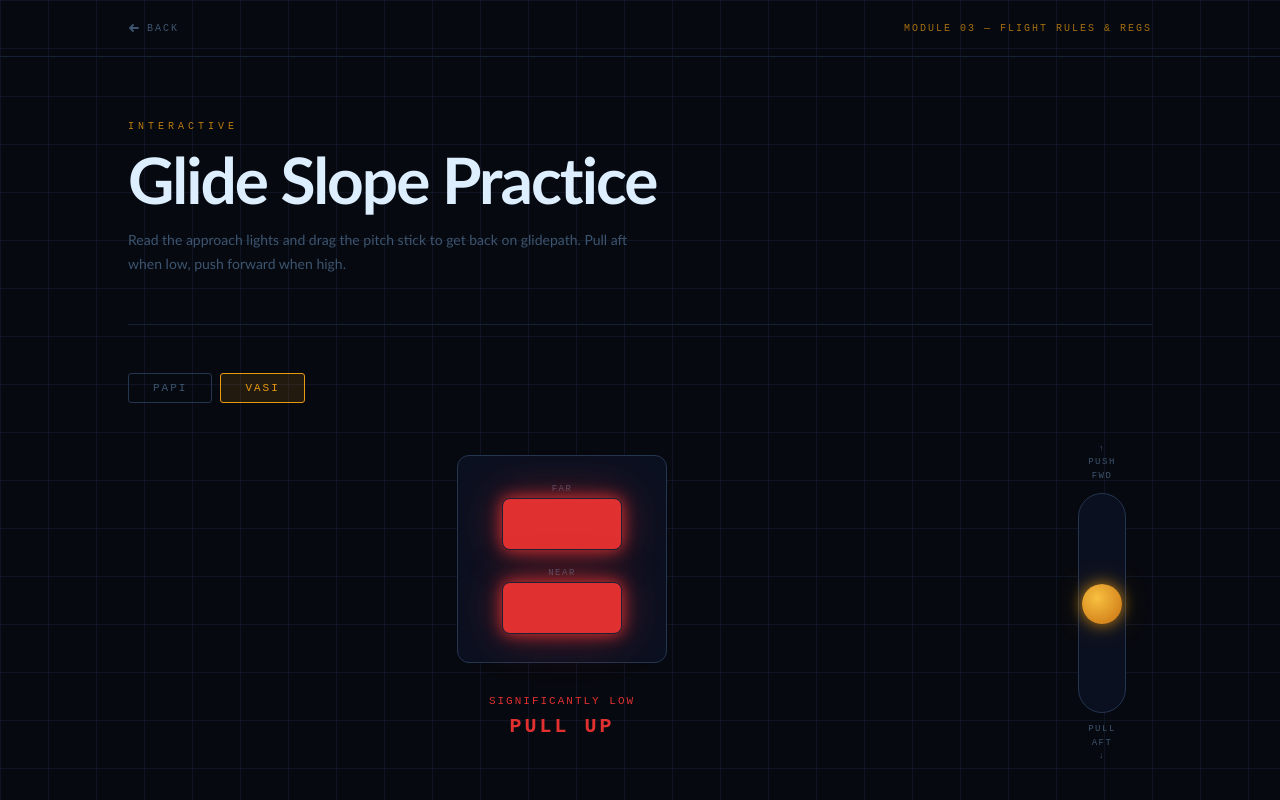
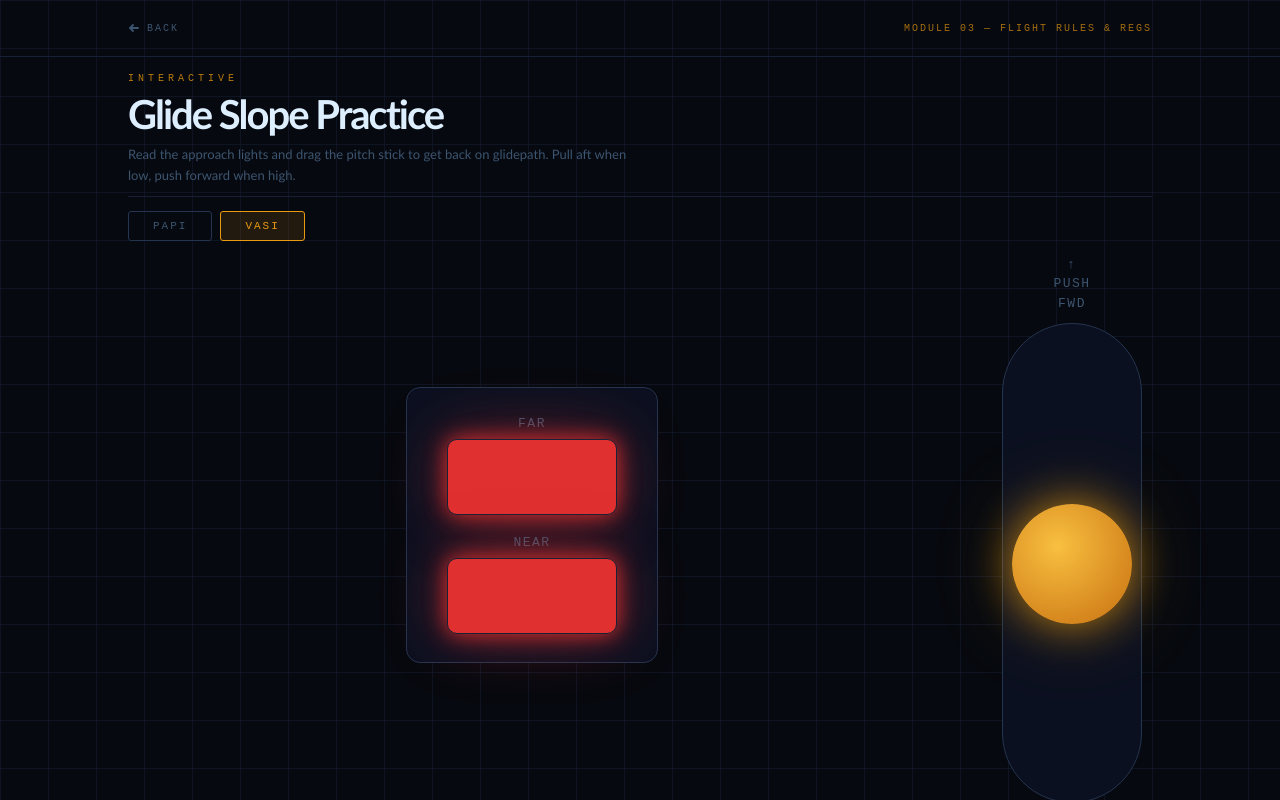
Before and after one commit to rileymayr/nife-materials, a website: page flight-rules-regs/glide-slope-practice.html in a window 1280 px wide. Both pictures are taken after a click on the button "VASI". Shown: the top 800 px of the page. Drawn offline with Linux system fonts and the light colour scheme.

Commit message:
finalized guide slope

```diff
--- a/flight-rules-regs/glide-slope-practice.html
+++ b/flight-rules-regs/glide-slope-practice.html
@@ -93,7 +93,7 @@
     }
 
     .page-hero {
-      padding: 64px 0 48px;
+      padding: 16px 0 10px;
       animation: riseIn 0.7s cubic-bezier(0.16, 1, 0.3, 1) both;
     }
 
@@ -103,30 +103,30 @@
       letter-spacing: 4px;
       text-transform: uppercase;
       color: var(--color);
-      margin-bottom: 16px;
+      margin-bottom: 10px;
       opacity: 0.8;
     }
 
     .page-title {
-      font-size: clamp(36px, 6vw, 64px);
+      font-size: clamp(24px, 4vw, 40px);
       font-weight: 700;
       letter-spacing: -2px;
       color: var(--white);
       line-height: 1;
-      margin-bottom: 16px;
+      margin-bottom: 10px;
     }
 
     .page-desc {
-      font-size: 14px;
+      font-size: 13px;
       color: var(--text-dim);
       max-width: 520px;
-      line-height: 1.7;
+      line-height: 1.6;
     }
 
     .divider {
       height: 1px;
       background: var(--border);
-      margin: 0 0 48px;
+      margin: 0 0 14px;
     }
 
     footer {
@@ -152,7 +152,7 @@
     .mode-tabs {
       display: flex;
       gap: 8px;
-      margin-bottom: 40px;
+      margin-bottom: 14px;
     }
 
     .mode-tab {
@@ -179,11 +179,11 @@
 
     /* ---- Sim area ---- */
 
-    .interactive { padding-bottom: 96px; }
+    .interactive { padding-bottom: 20px; }
 
     .sim-area {
       display: grid;
-      grid-template-columns: 1fr 100px;
+      grid-template-columns: 1fr 160px;
       gap: 56px;
       align-items: center;
     }
@@ -194,7 +194,7 @@
       display: flex;
       flex-direction: column;
       align-items: center;
-      gap: 32px;
+      gap: 20px;
     }
 
     /* PAPI */
@@ -202,10 +202,10 @@
     .papi-housing {
       background: var(--surface);
       border: 1px solid var(--border-hi);
-      border-radius: 12px;
-      padding: 32px 44px;
+      border-radius: 14px;
+      padding: 28px 40px;
       display: flex;
-      gap: 22px;
+      gap: 28px;
       align-items: center;
       transition: border-color 0.4s, box-shadow 0.4s;
     }
@@ -216,8 +216,8 @@
     }
 
     .papi-light {
-      width: 72px;
-      height: 72px;
+      width: 104px;
+      height: 104px;
       border-radius: 50%;
       background: #120808;
       transition: background 0.22s, box-shadow 0.22s;
@@ -225,12 +225,12 @@
 
     .papi-light.red {
       background: #e03030;
-      box-shadow: 0 0 18px #e03030, 0 0 48px rgba(224, 48, 48, 0.45);
+      box-shadow: 0 0 26px #e03030, 0 0 70px rgba(224, 48, 48, 0.45);
     }
 
     .papi-light.white {
       background: #ddeeff;
-      box-shadow: 0 0 18px rgba(221, 238, 255, 0.95), 0 0 48px rgba(221, 238, 255, 0.4);
+      box-shadow: 0 0 26px rgba(221, 238, 255, 0.95), 0 0 70px rgba(221, 238, 255, 0.4);
     }
 
     /* VASI */
@@ -238,11 +238,11 @@
     .vasi-housing {
       background: var(--surface);
       border: 1px solid var(--border-hi);
-      border-radius: 12px;
-      padding: 28px 44px;
+      border-radius: 14px;
+      padding: 28px 40px;
       display: flex;
       flex-direction: column;
-      gap: 18px;
+      gap: 20px;
       align-items: center;
       transition: border-color 0.4s, box-shadow 0.4s;
     }
@@ -256,21 +256,21 @@
       display: flex;
       flex-direction: column;
       align-items: center;
-      gap: 4px;
+      gap: 8px;
     }
 
     .vasi-bar-label {
       font-family: 'Courier New', monospace;
-      font-size: 9px;
+      font-size: 13px;
       letter-spacing: 1.5px;
       text-transform: uppercase;
       color: var(--text-dim);
     }
 
     .vasi-bar {
-      width: 120px;
-      height: 52px;
-      border-radius: 8px;
+      width: 170px;
+      height: 76px;
+      border-radius: 10px;
       background: #120808;
       border: 1px solid var(--border);
       transition: background 0.22s, box-shadow 0.22s;
@@ -278,12 +278,12 @@
 
     .vasi-bar.red {
       background: #e03030;
-      box-shadow: 0 0 16px #e03030, 0 0 44px rgba(224, 48, 48, 0.45);
+      box-shadow: 0 0 22px #e03030, 0 0 64px rgba(224, 48, 48, 0.45);
     }
 
     .vasi-bar.white {
       background: #ddeeff;
-      box-shadow: 0 0 16px rgba(221, 238, 255, 0.95), 0 0 44px rgba(221, 238, 255, 0.4);
+      box-shadow: 0 0 22px rgba(221, 238, 255, 0.95), 0 0 64px rgba(221, 238, 255, 0.4);
     }
 
     /* Status */
@@ -325,7 +325,7 @@
 
     .stick-dir {
       font-family: 'Courier New', monospace;
-      font-size: 9px;
+      font-size: 13px;
       letter-spacing: 1.5px;
       text-transform: uppercase;
       color: var(--text-dim);
@@ -334,21 +334,21 @@
     }
 
     .stick-track {
-      width: 48px;
-      height: 220px;
+      width: 140px;
+      height: 480px;
       background: var(--surface);
       border: 1px solid var(--border-hi);
-      border-radius: 24px;
+      border-radius: 70px;
       position: relative;
       touch-action: none;
     }
 
     .stick-thumb {
-      width: 40px;
-      height: 40px;
+      width: 120px;
+      height: 120px;
       border-radius: 50%;
       background: radial-gradient(circle at 38% 35%, #f8c040, #c87010);
-      box-shadow: 0 0 14px rgba(232, 154, 16, 0.7), 0 0 28px rgba(232, 154, 16, 0.3);
+      box-shadow: 0 0 40px rgba(232, 154, 16, 0.7), 0 0 80px rgba(232, 154, 16, 0.3);
       position: absolute;
       left: 50%;
       transform: translateX(-50%);
@@ -361,7 +361,7 @@
 
     .stick-thumb.solved {
       background: radial-gradient(circle at 38% 35%, #5ce89a, #1fa05a);
-      box-shadow: 0 0 14px rgba(40, 201, 122, 0.8), 0 0 28px rgba(40, 201, 122, 0.3);
+      box-shadow: 0 0 40px rgba(40, 201, 122, 0.8), 0 0 80px rgba(40, 201, 122, 0.3);
     }
 
     /* ---- Streak ---- */
@@ -370,8 +370,8 @@
       display: flex;
       align-items: center;
       gap: 16px;
-      margin-top: 48px;
-      padding-top: 32px;
+      margin-top: 14px;
+      padding-top: 12px;
       border-top: 1px solid var(--border);
     }
 
@@ -564,6 +564,7 @@
     stickOffset: 0,   // user's stick position relative to center (-2..+2)
     dragging:    false,
     solved:      false,
+    interacted:  false, // true once user touches stick on current rep
     holdTimer:   null,
     streak:      0,
   };
@@ -589,8 +590,8 @@
 
   // ---- Stick geometry ----
 
-  var TRACK_H  = 220;           // matches CSS .stick-track height
-  var THUMB_D  = 40;            // thumb diameter — matches CSS
+  var TRACK_H  = 480;           // matches CSS .stick-track height
+  var THUMB_D  = 120;           // thumb diameter — matches CSS
   var USABLE_H = TRACK_H - THUMB_D;  // 180px of usable travel
 
   // stickOffset (+2 … -2) → thumb top in px
@@ -628,10 +629,10 @@
     vasiNear.className = 'vasi-bar ' + vasiPat[1];
     vasiHousing.classList.toggle('solved', solved);
 
-    // Status text
-    statusMain.textContent   = info.main;
+    // Status text — hidden until user interacts with the stick
+    statusMain.textContent   = state.interacted ? info.main   : '';
     statusMain.style.color   = info.mainColor;
-    statusAction.textContent = info.action;
+    statusAction.textContent = state.interacted ? info.action : '';
     statusAction.style.color = info.actionColor;
 
     // Stick thumb: position reflects stickOffset, not absolute deviation
@@ -651,6 +652,7 @@
     state.scenarioDev = pool[Math.floor(Math.random() * pool.length)];
     state.stickOffset = 0;  // always reset stick to center
     state.solved      = false;
+    state.interacted  = false;
     clearTimeout(state.holdTimer);
     state.holdTimer   = null;
     render();
@@ -686,7 +688,8 @@
   stickThumb.addEventListener('pointerdown', function(e) {
     if (state.solved) return;
     e.preventDefault();
-    state.dragging = true;
+    state.dragging    = true;
+    state.interacted  = true;
     dragStartY     = e.clientY;
     dragStartTop   = devToTop(state.stickOffset);  // start from current offset position
     stickThumb.style.transition = 'background 0.25s, box-shadow 0.25s';
```
Also changed, not shown: flight-rules-regs/index.html (+1 -1 lines).
